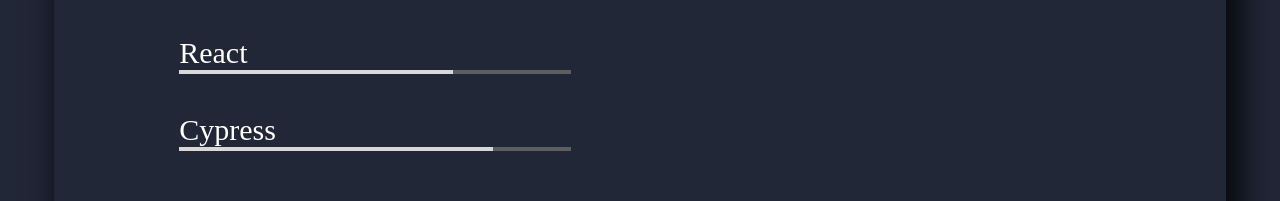
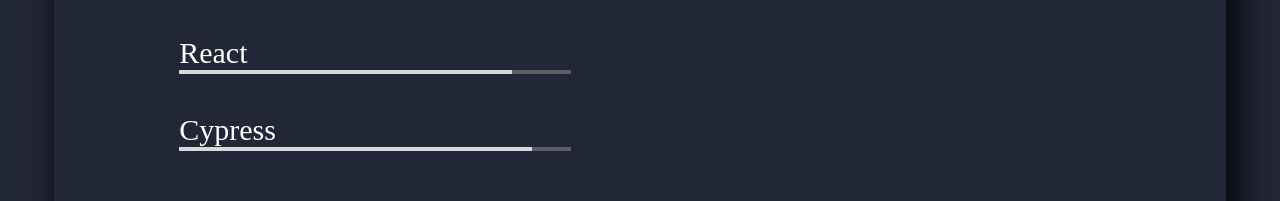
Before and after one commit to Caio-Vale/Portfolio, a plain HTML site: page index.html in a window 1280 px wide. In both pictures the pointer is over the element 375 px from the left and 1396 px from the top of the page. Shown: the part 1324-1525 px from the top of the page. Drawn offline with Linux system fonts and the light colour scheme.

Commit message:
porcentagem

```diff
--- a/styelePortifolio.css
+++ b/styelePortifolio.css
@@ -202,12 +202,12 @@ header {
 }
 
 .bannerXp:hover #react::before {
-    width: 70%;
+    width: 85%;
     transition: 2s;
 }
 
 .bannerXp:hover #cypress::before {
-    width: 80%;
+    width: 90%;
     transition: 2s;
 }
 
```
